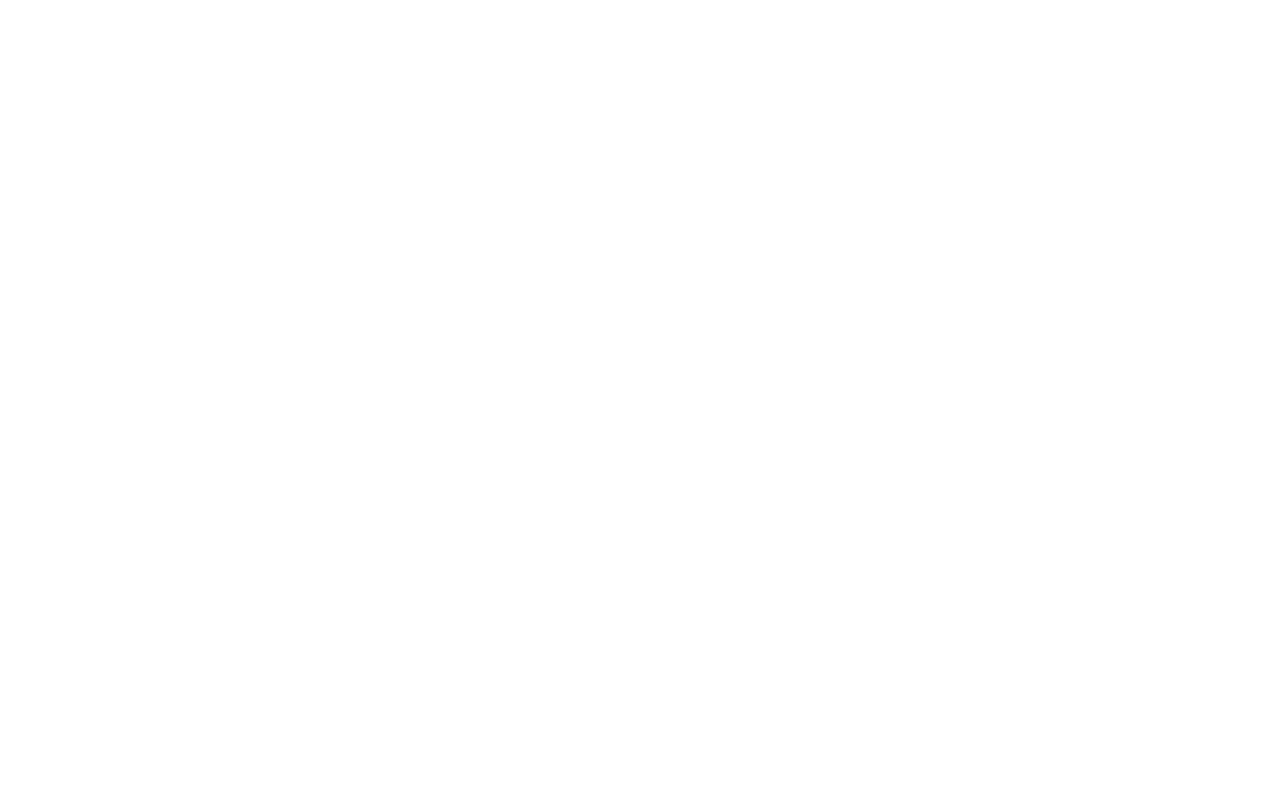
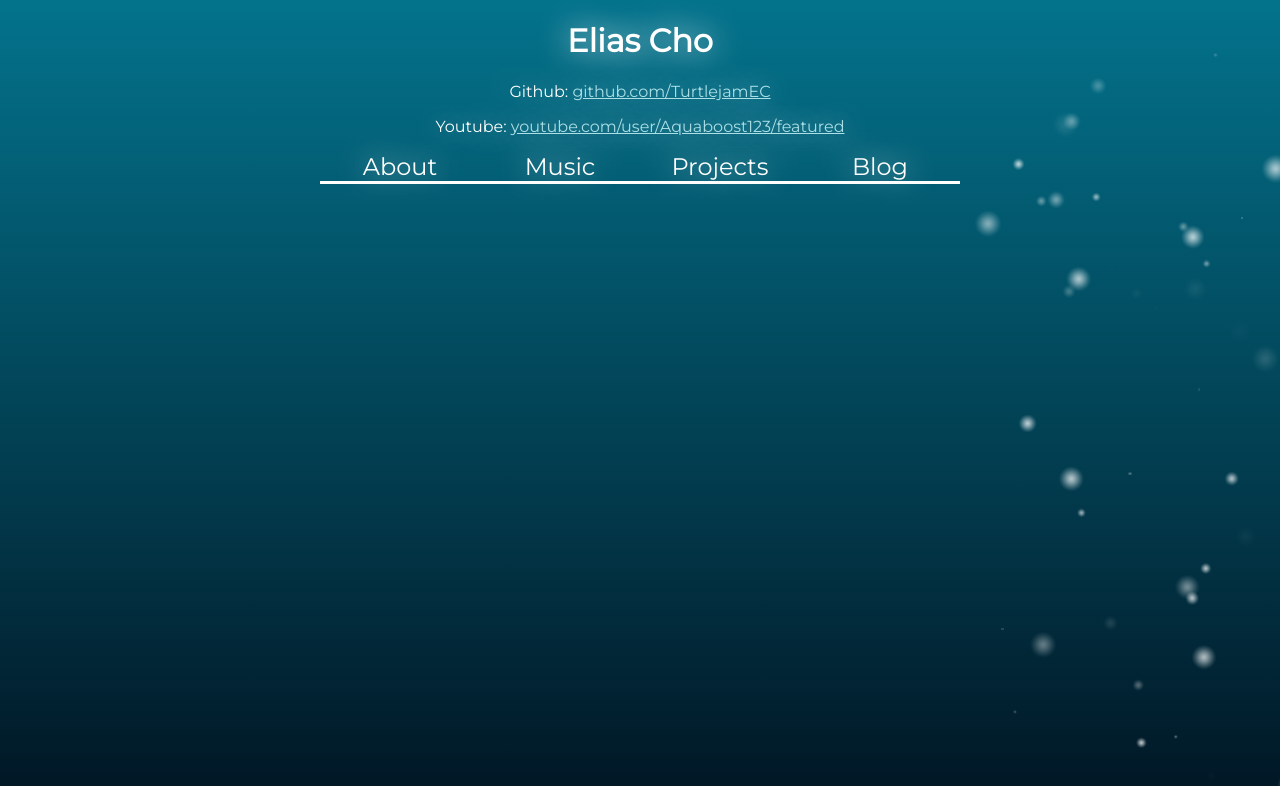
Before and after one commit to TurtlejamEC/Personal-Website, a React (Create React App) app: page /music in a window 1280 px wide. Before the commit this address had no page. Shown: the top 786 px of the page. Built offline with nearby package versions, Linux system fonts and the light colour scheme.

Commit message:
Set up MusicPage route

```diff
--- /dev/null
+++ b/src/components/MusicPage/MusicPage.tsx
@@ -0,0 +1,11 @@
+import React from 'react';
+
+export default class MusicPage extends React.Component {
+  render() {
+    return (
+      <div id="MusicPage">
+
+      </div>
+    );
+  }
+}
--- a/src/containers/Router/Router.tsx
+++ b/src/containers/Router/Router.tsx
@@ -2,6 +2,7 @@
 import { BrowserRouter, Routes, Route } from 'react-router-dom';
 import App from '../App/App';
 import AboutPage from '../../components/AboutPage/AboutPage';
+import MusicPage from '../../components/MusicPage/MusicPage';
 
 export default class Router extends React.Component {
   render() {
@@ -9,6 +10,7 @@
       <BrowserRouter>
         <Routes>
           <Route path='/' element={<App />}>
+            <Route path="music" element={<MusicPage />} />
             <Route index element={<AboutPage />} />
           </Route>
         </Routes>
```
